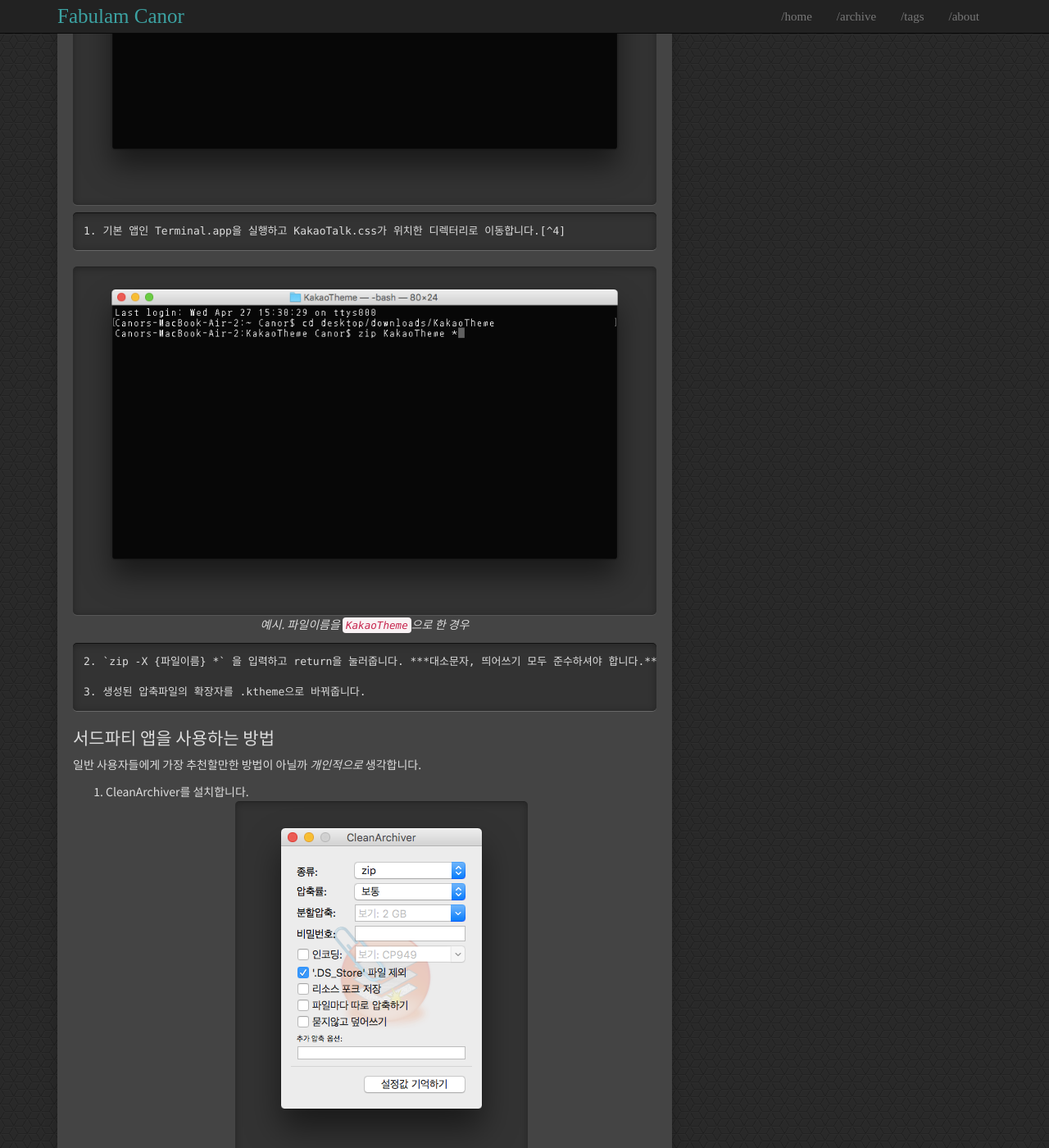
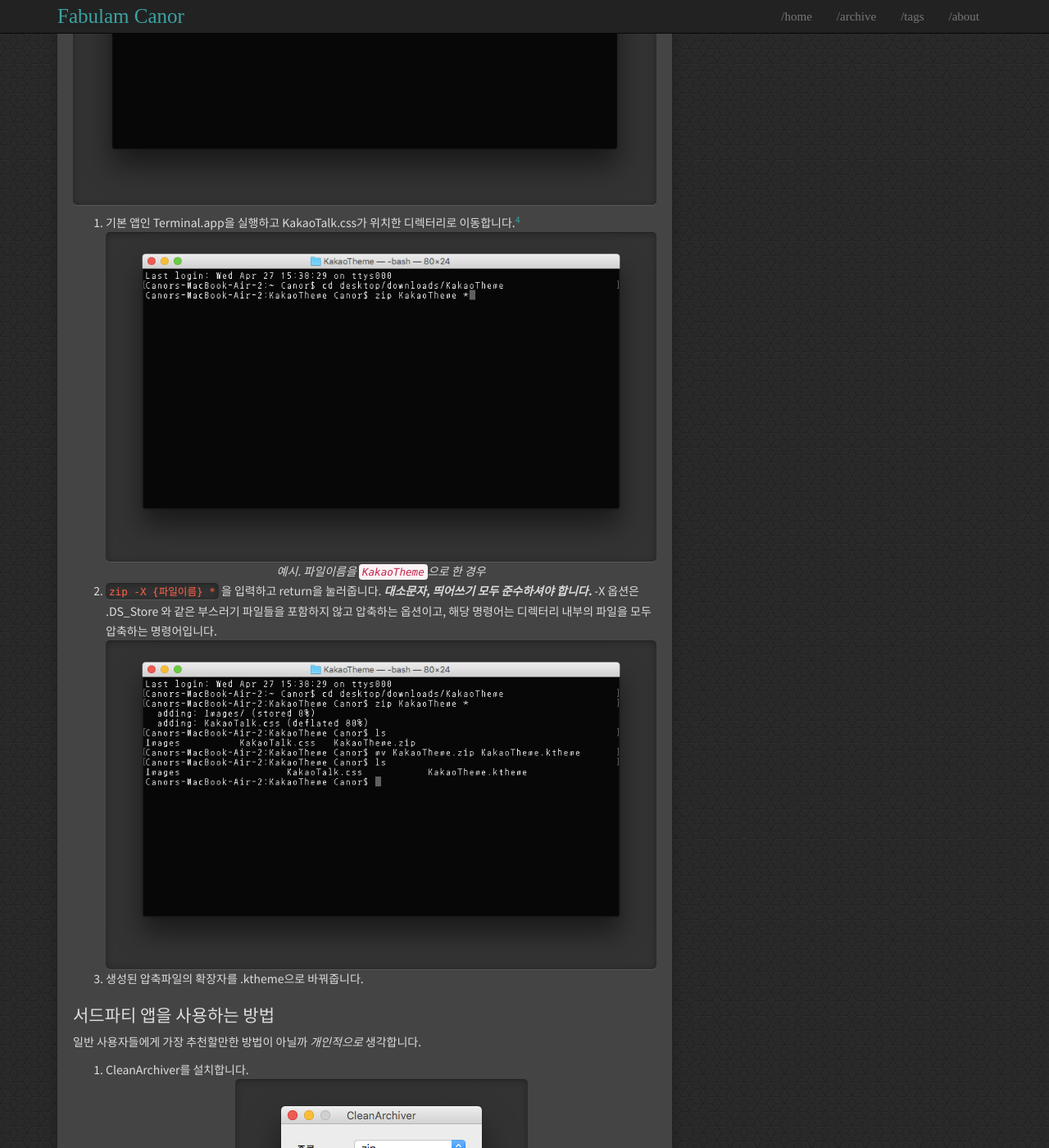
Before and after one commit to Canorus/canorus.github.io, a Jekyll site: the page built from _posts/2016-04-27-problem_on_kakaotalk_user_theme.md, in a window 1280 px wide and 1400 px high, scrolled down 1569 px. Shown: the whole window at 82% size. Built offline with Jekyll 4.4.1, drawn with Linux system fonts in a browser that asks for light colours; some of the changed text lies outside the part shown.

Commit message:
problem on kakaotalk user theme

```diff
--- a/_posts/2016-04-27-problem_on_kakaotalk_user_theme.md
+++ b/_posts/2016-04-27-problem_on_kakaotalk_user_theme.md
@@ -37,15 +37,11 @@
 ## Terminal을 이용하는 방법
 
 ![](/Resources/2016-04-27/navtothemefiles.png){: .center-image :}
-
-    1. 기본 앱인 Terminal.app을 실행하고 KakaoTalk.css가 위치한 디렉터리로 이동합니다.[^4]
-
+1. 기본 앱인 Terminal.app을 실행하고 KakaoTalk.css가 위치한 디렉터리로 이동합니다.[^4]
 ![](/Resources/2016-04-27/zipcommand.png){: .center-image :}*예시. 파일이름을 `KakaoTheme`으로 한 경우*
-
-    2. `zip -X {파일이름} *` 을 입력하고 return을 눌러줍니다. ***대소문자, 띄어쓰기 모두 준수하셔야 합니다.*** -X 옵션은 .DS_Store 와 같은 부스러기 파일들을 포함하지 않고 압축하는 옵션이고, 해당 명령어는 디렉터리 내부의 파일을 모두 압축하는 명령어입니다.
-![](/Resources/2016-04-27/final.png)
-
-    3. 생성된 압축파일의 확장자를 .ktheme으로 바꿔줍니다.
+2. `zip -X {파일이름} *` 을 입력하고 return을 눌러줍니다. ***대소문자, 띄어쓰기 모두 준수하셔야 합니다.*** -X 옵션은 .DS_Store 와 같은 부스러기 파일들을 포함하지 않고 압축하는 옵션이고, 해당 명령어는 디렉터리 내부의 파일을 모두 압축하는 명령어입니다.
+![](/Resources/2016-04-27/final.png){: .center-image :}
+3. 생성된 압축파일의 확장자를 .ktheme으로 바꿔줍니다.
 
 [^4]: 저 같은 경우는 데스크탑에 downloads 폴더를 만들어두고 그 안에 KakaoTheme이라는 폴더를 만들어서 작업하였으므로 `cd desktop/downloads/Kakaotheme`을 입력하고 return을 눌러줍니다. 여기서는 대소문자 구별을 하지 않습니다.
 
```
